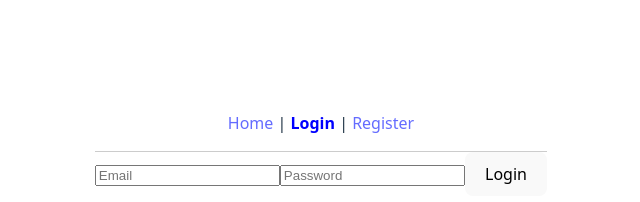
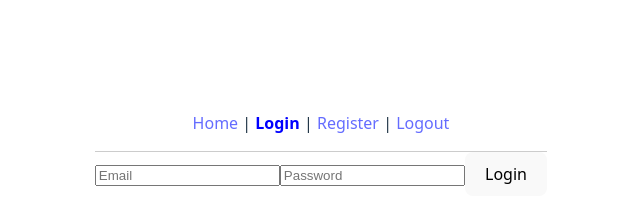
Before and after one commit to matmatraga/comm-channel-app, a React (Vite) app in the folder frontend/: page /login in a window 1280 px wide. Shown: the part 216-418 px from the top of the page, without its empty margins (319-959 px from the left). Built offline with nearby package versions, Linux system fonts and the light colour scheme.

Commit message:
add logout page component

```diff
--- a/frontend/src/App.jsx
+++ b/frontend/src/App.jsx
@@ -4,6 +4,7 @@ import Login from './pages/Login';
 import Register from './pages/Register';
 import Navbar from './components/Navbar';
 import Home from './pages/Home';
+import Logout from './pages/Logout';
 
 function App() {
 
@@ -15,6 +16,7 @@ function App() {
           <Route path="/" element={<Home />} />
           <Route path="/login" element={<Login />} />
           <Route path="/register" element={<Register />} />
+          <Route path="/logout" element={<Logout />} />
         </Routes>
       </Router>
     </>
--- a/frontend/src/components/Navbar.jsx
+++ b/frontend/src/components/Navbar.jsx
@@ -30,6 +30,13 @@ const Navbar = () => {
         style={({ isActive }) => (isActive ? activeStyle : undefined)}
       >
         Register
+      </NavLink>{' '}
+      |{' '}
+      <NavLink
+        to="/logout"
+        style={({ isActive }) => (isActive ? activeStyle : undefined)}
+      >
+        Logout
       </NavLink>
     </nav>
   );
--- /dev/null
+++ b/frontend/src/pages/Logout.jsx
@@ -0,0 +1,25 @@
+import { useEffect } from 'react';
+import { useNavigate } from 'react-router-dom';
+
+const Logout = () => {
+  const navigate = useNavigate();
+
+  useEffect(() => {
+    // Remove the token from localStorage (or sessionStorage if used)
+    localStorage.removeItem('token');
+
+    // Optionally, clear other stored user data if any
+    // localStorage.removeItem('user');
+
+    // Redirect to login page or homepage
+    navigate('/login');
+  }, [navigate]);
+
+  return (
+    <div>
+      <p>Logging out...</p>
+    </div>
+  );
+};
+
+export default Logout;
```
